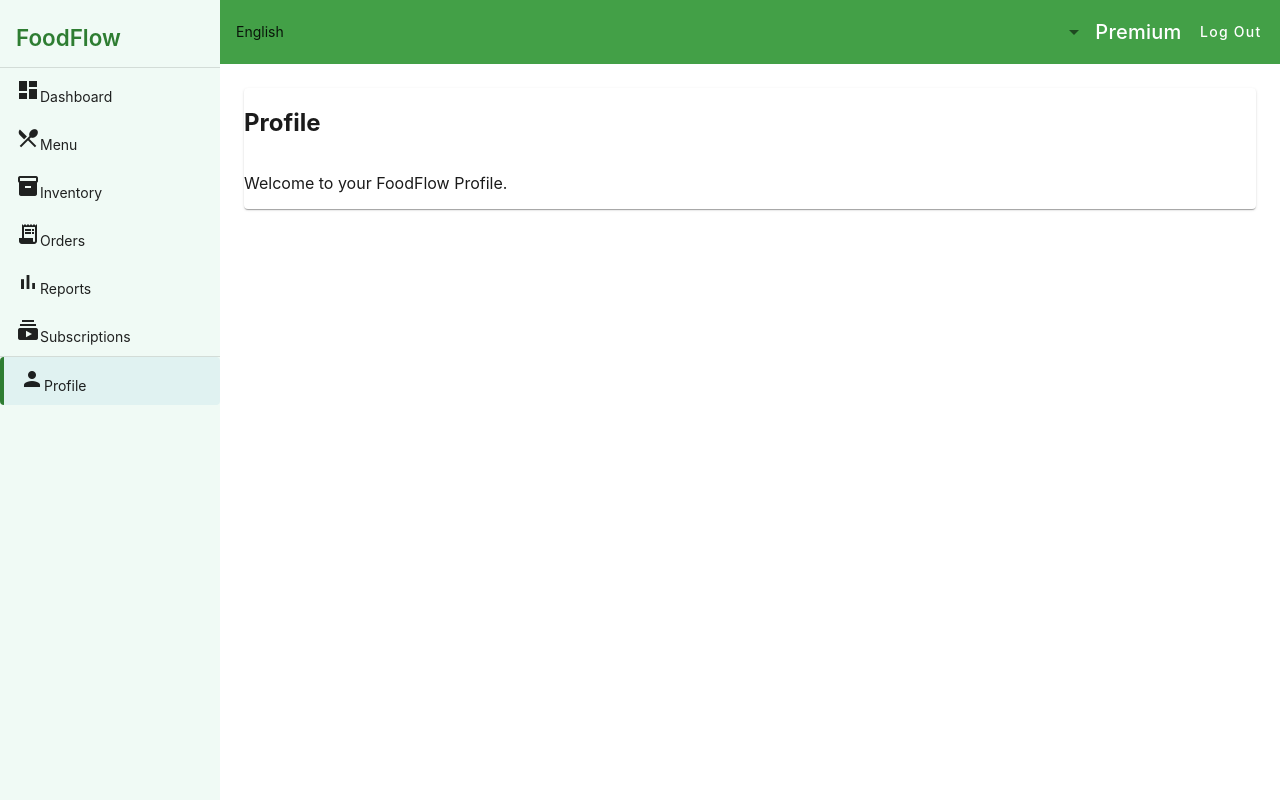
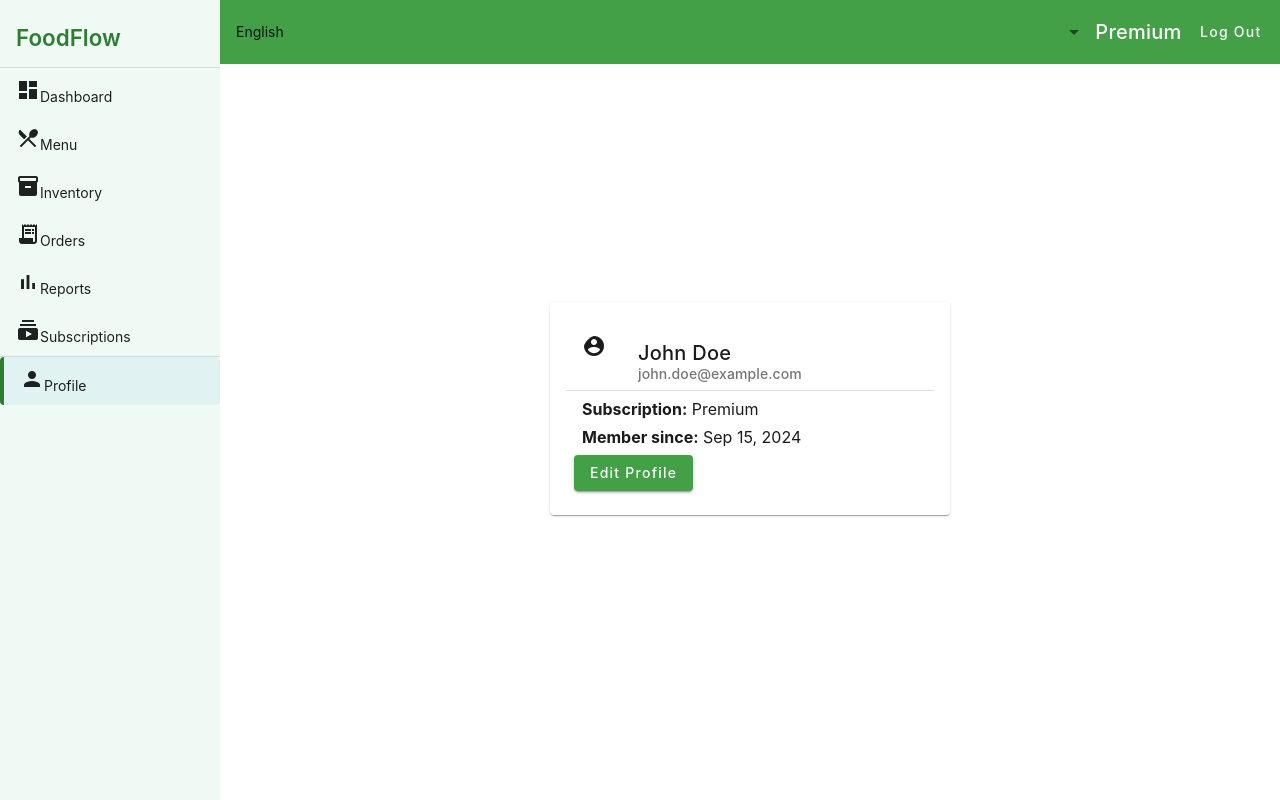
Before and after one commit to Fundamentos-de-Arquitectura/frontend_foodflow, an Angular app: page /profile in a window 1280 px wide. Built offline with nearby package versions, Linux system fonts and the light colour scheme.

Commit message:
feat(profile): add profile view with mock data

```diff
--- /dev/null
+++ b/src/app/features/profile/profile.component.css
@@ -0,0 +1,19 @@
+.profile-container {
+  display: flex;
+  justify-content: center;
+  align-items: center;
+  height: 80vh;
+}
+
+mat-card {
+  width: 400px;
+  padding: 1rem;
+}
+
+mat-card-header {
+  align-items: center;
+}
+
+mat-card-content p {
+  margin: 0.5rem 0;
+}
--- /dev/null
+++ b/src/app/features/profile/profile.component.html
@@ -0,0 +1,22 @@
+<div class="profile-container">
+  <mat-card>
+    <mat-card-header>
+      <mat-icon mat-card-avatar>account_circle</mat-icon>
+      <mat-card-title>{{ user.name }}</mat-card-title>
+      <mat-card-subtitle>{{ user.email }}</mat-card-subtitle>
+    </mat-card-header>
+
+    <mat-divider></mat-divider>
+
+    <mat-card-content>
+      <p><strong>Subscription:</strong> {{ user.subscription }}</p>
+      <p><strong>Member since:</strong> {{ user.joinedAt | date }}</p>
+    </mat-card-content>
+
+    <mat-card-actions>
+      <button mat-raised-button color="primary" (click)="editProfile()">
+        Edit Profile
+      </button>
+    </mat-card-actions>
+  </mat-card>
+</div>
--- a/src/app/features/profile/profile.component.ts
+++ b/src/app/features/profile/profile.component.ts
@@ -1,16 +1,32 @@
 import { Component } from '@angular/core';
+import { CommonModule } from '@angular/common';
 import { MatCardModule } from '@angular/material/card';
+import { MatButtonModule } from '@angular/material/button';
+import { MatIconModule } from '@angular/material/icon';
+import { MatDividerModule } from '@angular/material/divider';
 
 @Component({
   selector: 'app-profile',
   standalone: true,
-  imports: [MatCardModule],
-  template: `
-    <mat-card>
-      <h2>Profile</h2>
-      <p>Welcome to your FoodFlow Profile.</p>
-    </mat-card>
-  `
+  imports: [
+    CommonModule,
+    MatCardModule,
+    MatButtonModule,
+    MatIconModule,
+    MatDividerModule
+  ],
+  templateUrl: './profile.component.html',
+  styleUrls: ['./profile.component.css']
 })
+export class ProfileComponent {
+  user = {
+    name: 'John Doe',
+    email: 'john.doe@example.com',
+    subscription: 'Premium',
+    joinedAt: '2024-09-15'
+  };
 
-export class ProfileComponent {}
+  editProfile() {
+    console.log('Editar perfil');
+  }
+}
```
Also changed, not shown: src/app/app.routes.ts (+8 -0 lines).
